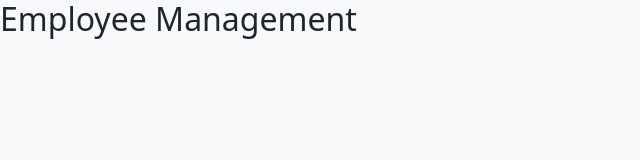
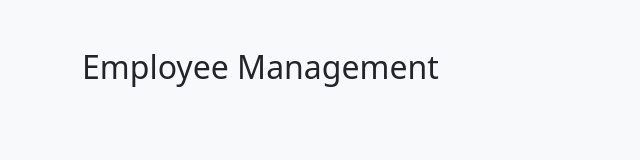
Before and after one commit to Saad982/Resource-Management-System-for-IT-Projects-Ovrlod, a plain HTML site: page frontend/employee.html in a window 1280 px wide. Shown: the whole page, without its empty margins (0-640 px from the left). Drawn offline with nearby package versions, Linux system fonts and the light colour scheme.

Commit message:
Adding container

```diff
--- a/frontend/employee.html
+++ b/frontend/employee.html
@@ -7,11 +7,11 @@
   <link href="https://cdn.jsdelivr.net/npm/bootstrap@5.3.0/dist/css/bootstrap.min.css" rel="stylesheet" />
 </head>
 <body class="bg-light">
-
+  <div class="container mt-5">
  <h2 class"mb-4">Employee Management</h2>
 
 
-
+ </div>
   <script src="https://cdn.jsdelivr.net/npm/bootstrap@5.3.0/dist/js/bootstrap.bundle.min.js"></script>
 </body>
 </html>
```
